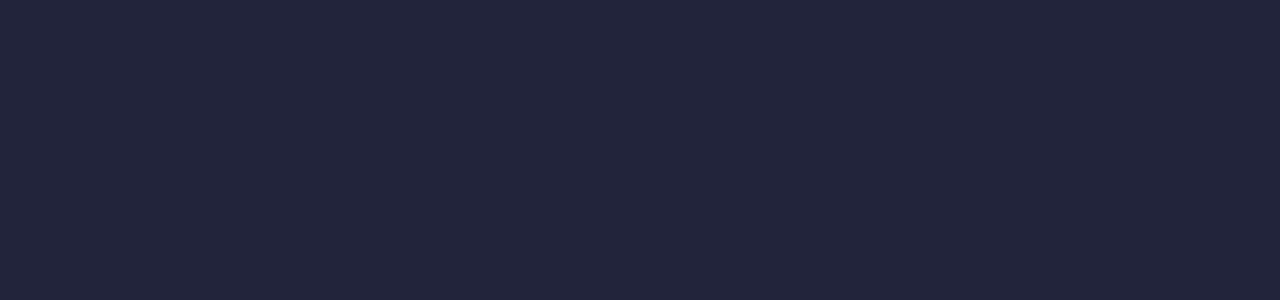
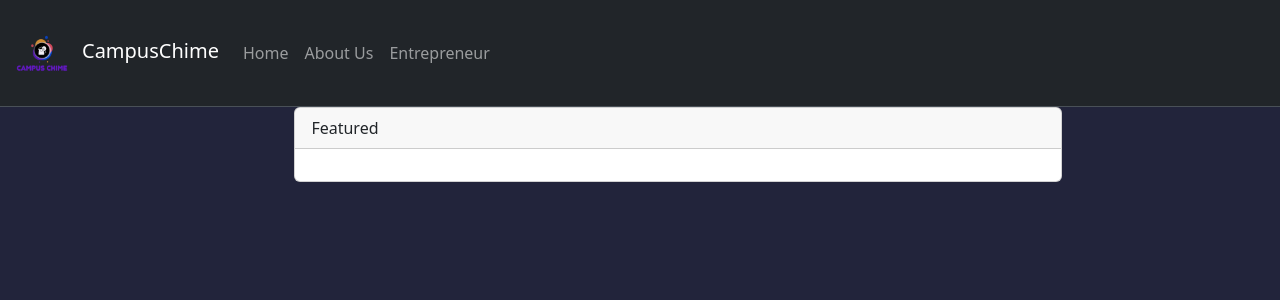
Before and after one commit to L2GS-19101360/CampusChime, a React (Vite) app: page /userSettingPage in a window 1280 px wide. Shown: the top 300 px of the page. Built offline with nearby package versions, Linux system fonts and the light colour scheme.

Commit message:
Need to Fix tomorrow

```diff
--- a/src/components/HomeNavbar.jsx
+++ b/src/components/HomeNavbar.jsx
@@ -87,8 +87,13 @@ class HomeNavbar extends Component {
           <div className="offcanvas-body" style={{ textAlign: 'center' }}>
             <img src={ProfileImage} alt="" style={{ border: '1px solid black' }} /><br />
             {lastName}, {firstName}<br/><br/>
-            <button type="button" className="btn btn-danger" onClick={this.handleLogout}>Logout Account</button>
+            <Link to='/UserSettingPage'>User Settings</Link><br/><br/>
+            <button type="button" className="btn btn-danger" onClick={this.handleLogout} style={{marginTop: '100%'}}>Logout Account</button>
           </div>
+        </div>
+
+        <div id="userSettingBox">
+
         </div>
 
       </div>
--- a/src/main.jsx
+++ b/src/main.jsx
@@ -11,6 +11,7 @@ import "bootstrap/dist/css/bootstrap.min.css";
 import "bootstrap/dist/js/bootstrap.bundle.min";
 import 'bootstrap-icons/font/bootstrap-icons.css';
 import AboutUsPageLogin from './pages/About Us Page/AboutUsPage(Login).jsx'
+import UserSettingPage from './pages/User Setting Page/UserSettingPage.jsx'
 
 ReactDOM.createRoot(document.getElementById('root')).render(
   <div>
@@ -21,6 +22,7 @@ ReactDOM.createRoot(document.getElementById('root')).render(
       <Route path='/homePage' component={HomePage} />
       <Route path='/aboutUsPage' component={AboutUsPage} />
       <Route path='/aboutUsPageLogin' component={AboutUsPageLogin}/>
+      <Route path='/userSettingPage' component={UserSettingPage} />
     </Router>
   </div>
 )
--- /dev/null
+++ b/src/pages/User Setting Page/UserSettingPage.jsx
@@ -0,0 +1,86 @@
+import React, { Component } from "react";
+import "bootstrap/dist/css/bootstrap.min.css";
+import "bootstrap/dist/js/bootstrap.bundle.min";
+import "bootstrap-icons/font/bootstrap-icons.css";
+import { Navbar, Container, Nav, Button } from "react-bootstrap";
+import { Link } from "react-router-dom/cjs/react-router-dom";
+import WebLogo from "../../assets/CampusChimePurple.png";
+import '../User Setting Page/UserSettingPage.css';
+
+class UserSettingPage extends Component {
+
+    constructor() {
+        super();
+    }
+
+    componentDidMount() {
+
+    }
+    componentWillUnmount() {
+
+    }
+
+    render() {
+        return (
+            <div>
+                <Navbar
+                    className="navbar bg-dark border-bottom border-body"
+                    data-bs-theme="dark"
+                >
+                    <Container style={{ marginLeft: "-10px" }}>
+                        <Navbar.Brand as={Link} to="/HomePage">
+                            <img
+                                src={WebLogo}
+                                alt="CampusChime Logo"
+                                style={{ width: "80px" }}
+                            />
+                            CampusChime
+                        </Navbar.Brand>
+
+                        <button
+                            className="navbar-toggler"
+                            type="button"
+                            data-bs-toggle="collapse"
+                            data-bs-target="#navbarNav"
+                            aria-controls="navbarNav"
+                            aria-expanded="false"
+                            aria-label="Toggle navigation"
+                        >
+                            <span className="navbar-toggler-icon"></span>
+                        </button>
+
+                        <div className="collapse navbar-collapse" id="navbarNav">
+                            <Nav className="me-auto">
+                                <Nav.Link as={Link} to="/HomePage">
+                                    Home
+                                </Nav.Link>
+                                <Nav.Link as={Link} to="/AboutUsPageLogin">
+                                    About Us
+                                </Nav.Link>
+                                <Nav.Link as={Link} to="/EntrepreneurPage">
+                                    Entrepreneur
+                                </Nav.Link>
+                            </Nav>
+                        </div>
+
+                    </Container>
+                </Navbar>
+
+                <div style={{width: '60%', position: 'relative', left: '23%'}}>
+                    <div className="card">
+                        <div className="card-header">
+                            Featured
+                        </div>
+                        <div className="card-body">
+
+                        </div>
+                    </div>
+                </div>
+
+            </div>
+        )
+    }
+
+}
+
+export default UserSettingPage
```
Also changed, not shown: src/pages/User Setting Page/UserSettingPage.css (added).
